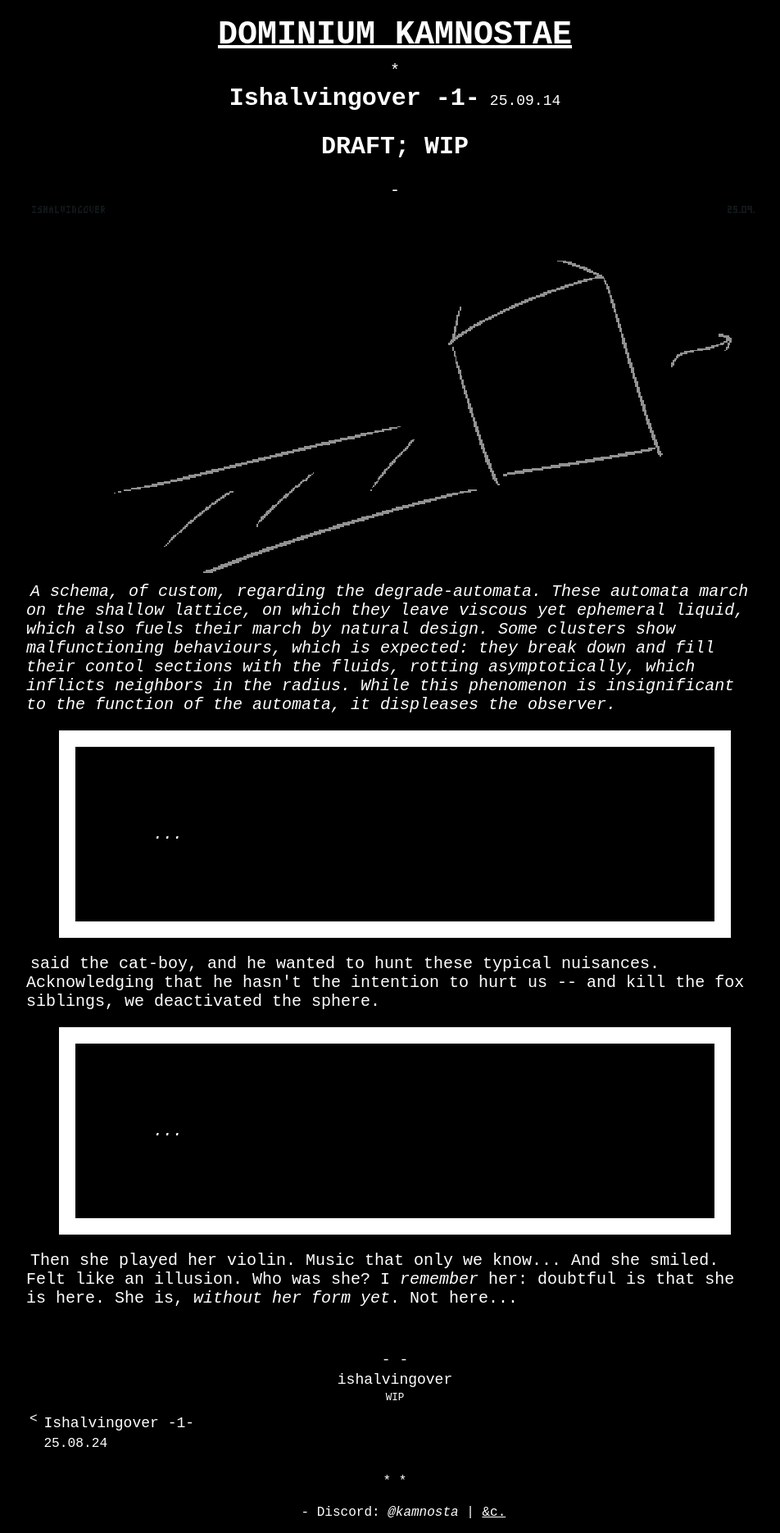
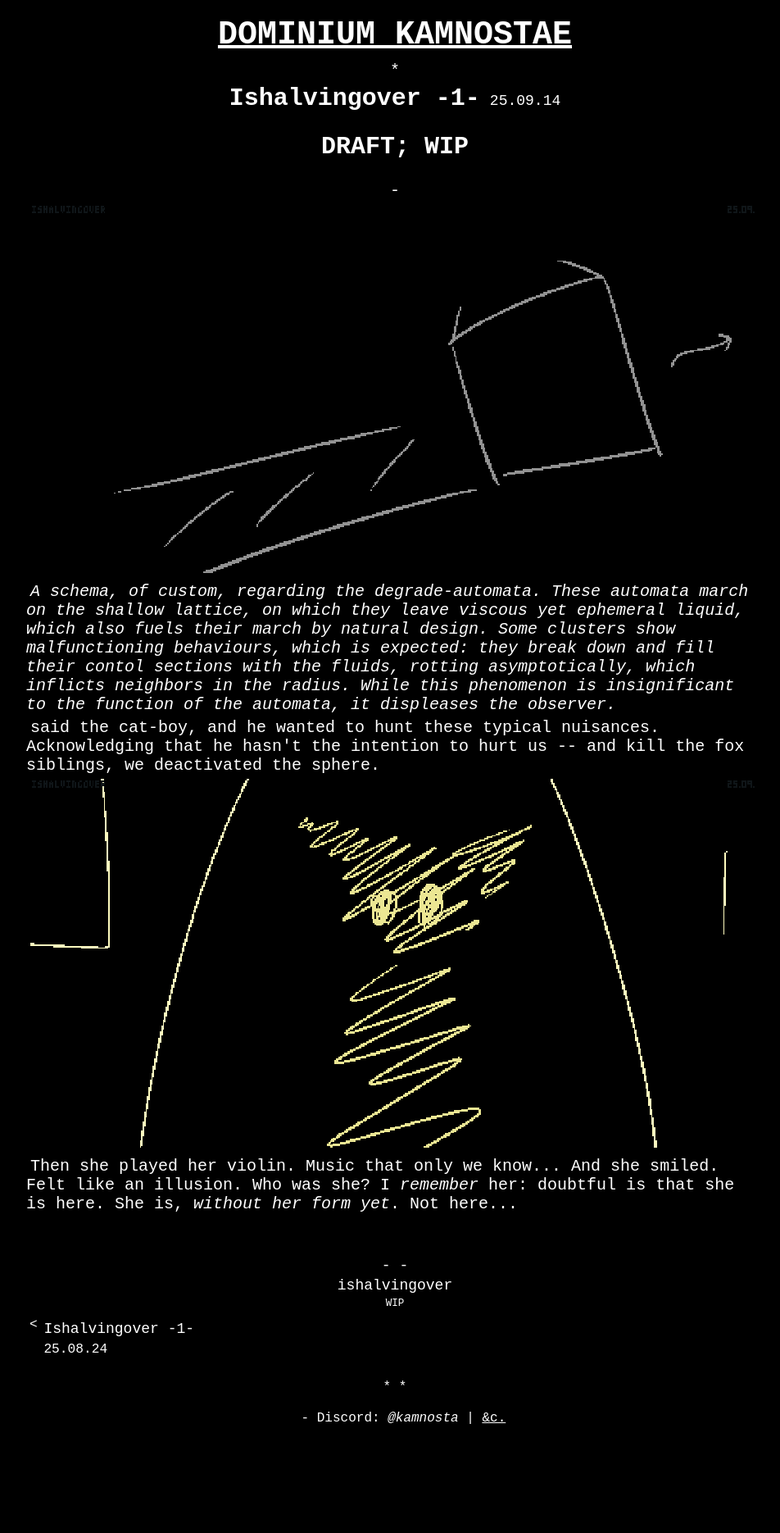
Before and after one commit to kamnosta/kamnosta.github.io, a Jekyll site: the page built from _ishalvingover/25-09-14-2.md, in a window 1280 px wide. Shown: the whole page at 82% size, without its empty margins (158-1110 px from the left). Built offline with Jekyll 4.4.1, drawn with Linux system fonts in a browser that asks for light colours; after the commit the page ends 1755 px from its top, so only the background shows below that.

Commit message:
iho2 update she played her violin

```diff
--- a/_ishalvingover/25-09-14-2.md
+++ b/_ishalvingover/25-09-14-2.md
@@ -8,10 +8,8 @@ firstverse: "DRAFT; WIP"
 
 *A schema, of custom, regarding the degrade-automata. These automata march on the shallow lattice, on which they leave viscous yet ephemeral liquid, which also fuels their march by natural design. Some clusters show malfunctioning behaviours, which is expected: they break down and fill their contol sections with the fluids, rotting asymptotically, which inflicts neighbors in the radius. While this phenomenon is insignificant to the function of the automata, it displeases the observer.*
 
-> ...
-
 said the cat-boy, and he wanted to hunt these typical nuisances. Acknowledging that he hasn't the intention to hurt us -- and kill the fox siblings, we deactivated the sphere.
 
-> ...
+![/imgs_ishalvingover/250918_iho_she_played_her_violin.png](/imgs_ishalvingover/250918_iho_she_played_her_violin.png)
 
 Then she played her violin. Music that only we know... And she smiled. Felt like an illusion. Who was she? I *remember* her: doubtful is that she is here. She is, *without her form yet*. Not here...
```
Also changed, not shown: imgs_ishalvingover/250918_iho_she_played_her_violin.png (added).
